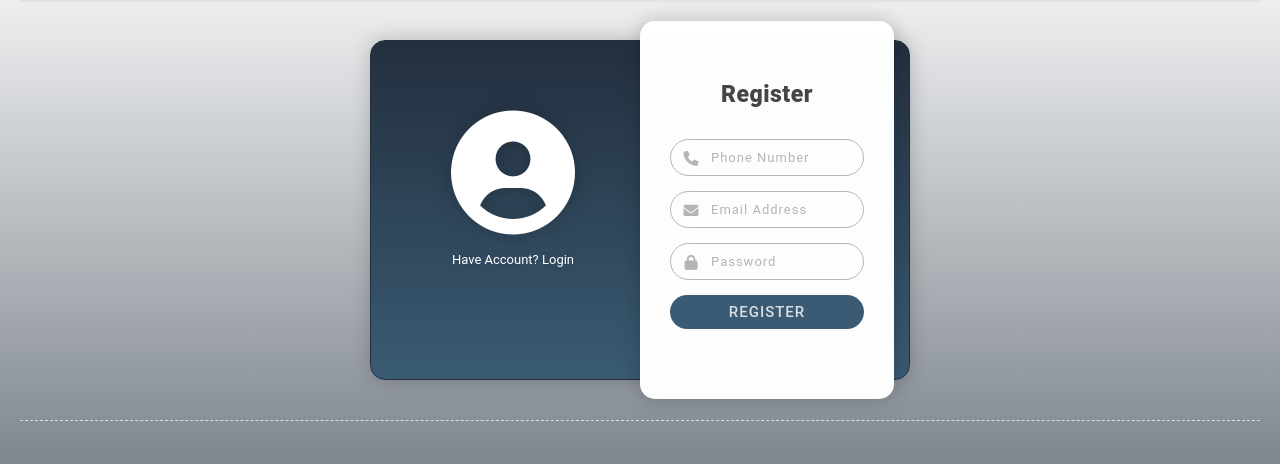
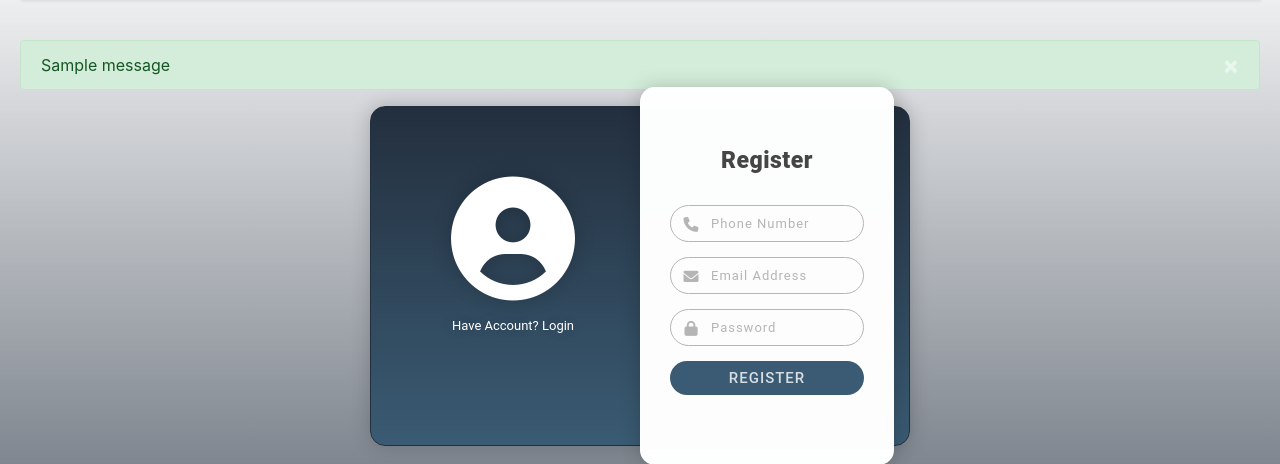
Before and after one commit to PhoenixSys/ShoppingCenter, a Django app: template templates/customers/register_login_page.html in a window 1280 px wide. Shown: the part 74-538 px from the top of the page. Run offline with Django 4.2, Linux system fonts and the light colour scheme; the template is opened without the code that fills it: most values are stand-ins (such as "Sample title", 1, 10 or a date in 2020); one stand-in notice (Sample message) is shown; some libraries are stand-ins or nearby versions.

Commit message:
working on django messages

```diff
--- a/templates/customers/register_login_page.html
+++ b/templates/customers/register_login_page.html
@@ -6,6 +6,21 @@
     <link rel="stylesheet" href="{% static 'customers/css/register_login_page.css' %}">
 {% endblock %}
 {% block main %}
+    {% if messages %}
+        {% for message in messages %}
+            {% if "error" in message.tags %}
+                <div class="alert alert-danger">
+                    <a class="close" href="#" data-dismiss="alert">×</a>
+                    {{ message }}
+                </div>
+            {% elif "success" in message.tags %}
+                <div class="alert alert-success">
+                    <a class="close" href="#" data-dismiss="alert">×</a>
+                    {{ message }}
+                </div>
+            {% endif %}
+        {% endfor %}
+    {% endif %}
     <div class="form-bg">
         <div class="container">
             <div class="row justify-content-center">
```
Also changed, not shown: customers/views.py (+32 -28 lines), templates/contact/ContactUs.html (+6 -5 lines), db.sqlite3.
